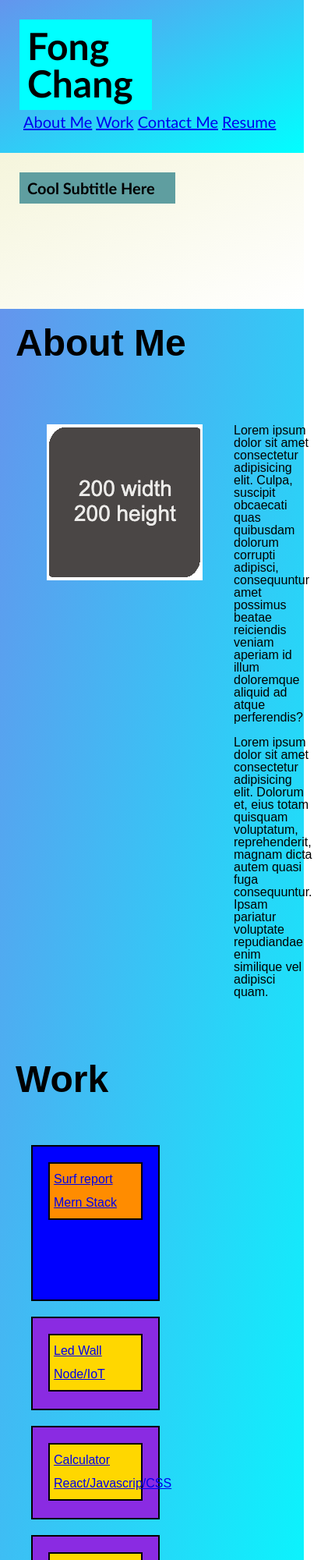
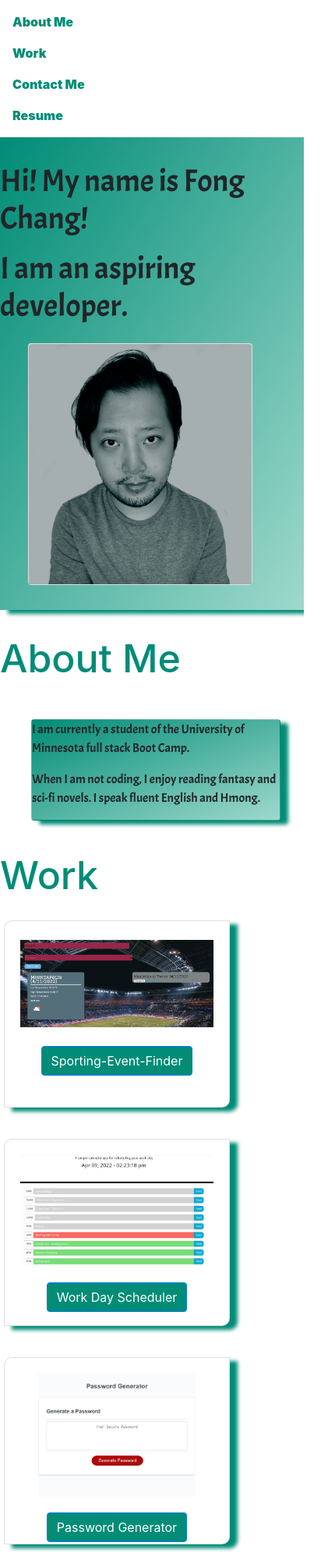
Before and after one commit to fchang1720/My-portfolio, a plain HTML site: page index.html in a window 390 px wide. Shown: the top 2000 px of the page at 78% size, 421 px wide, since content can reach past the window. Drawn offline with nearby package versions, Linux system fonts and the light colour scheme.

Commit message:
Updated my portfolio

```diff
--- a/assets/css/reset.css
+++ /dev/null
@@ -1,41 +0,0 @@
-* {
-    margin: 0;
-    padding: 0;
-    box-sizing: border-box;
-  }
-
-  html {
-    height: 100%;
-  }
-
-  body {
-    min-height: 100%;
-    line-height: 1;
-    font-family: sans-serif;
-  }
-
-  h1,
-  h2,
-  h3,
-  h4,
-  h5,
-  h6 {
-    font-size: 100%;
-  }
-
-  input,
-  select,
-  option,
-  optgroup,
-  textarea,
-  button,
-  pre,
-  code {
-    font-size: 100%;
-    font-family: inherit;
-  }
-
-  ol,
-  ul {
-    list-style: none;
-  }
--- a/assets/css/style.css
+++ b/assets/css/style.css
@@ -1,166 +1,96 @@
 * {
     box-sizing: border-box;
+}
 
+.jumbo {
+    background-image: linear-gradient(to bottom right, #008C76FF, #9ED9CCFF) ;
+    box-shadow: 10px 5px 5px #008C76FF;
+}
+.jumbo .banner {
+    display: flex;
+    justify-content: space-evenly;
+    align-items: center;
+    font-family: 'Acme', sans-serif;
+}
+
+.nav-text{
+    color: #008C76FF;
+    font-weight: bolder;
+}
+
+.about-text h2 {
+    color: #008C76FF;
+    font-size: 50px;
+}
+
+.about-content {
+    display: flex;
+    justify-content: space-evenly;
+    align-items: center;
+    font-family: 'Acme', sans-serif;
+    margin: 20px;
+    width: 100%;
+    border-radius: 10px 0 10px 0;
+}
+
+.about-contents {
+    background-image: linear-gradient(to bottom right, #008C76FF, #9ED9CCFF) ;
+    box-shadow: 10px 5px 5px #008C76FF;
+    align-items: center;
+    margin: 20px;
+    width: 100%;
+}
+.Work-text{
+    width: 30%;
+    justify-content: center;
 
 }
-.header{
-    padding: 25px;
-    font-family: 'Trebuchet MS', 'Lucida Sans Unicode', 'Lucida Grande', 'Lucida Sans', Arial, sans-serif;
-    background-image: linear-gradient(to bottom right,cornflowerblue, cyan);
-    color: black;
+
+.Work-text h2{
+    font-size: 50px;
+    color: #008C76FF;
 }
-.header h1 {
-    font-size: 48px;
-    background-color: aqua;
-    padding: 10px;
-    width: 20%;
+
+.Work-content{
+    width: 100%;
+
+    display: flex;
+    justify-content: center;
+
 }
 
 
-.header nav {
-
-    font-size: 20px;
-    padding: 5px;
+.Work-content .contents{
+    padding: 20px;
+    display: flex;
+    align-items: center;
+    margin: 20px;
+    box-shadow: 10px 5px 5px #008C76FF;
+    border-radius: 10px 0 10px 0;
+}
+.Work-content .contents:hover {
+    transform: scale(1.1);
 }
 
-
-
-.header2{
-    padding: 25px;
-    font-family: 'Trebuchet MS', 'Lucida Sans Unicode', 'Lucida Grande', 'Lucida Sans', Arial, sans-serif;
-    background-image: linear-gradient(to bottom right, beige, white);
-    height: 200px;
+.Work-content .contents .picture{
+    width: 100%;
+    height: 80%;
+    object-fit: contain;
 }
 
-.header2 h2{
-    font-size: 20px;
-    padding: 10px;
-    background-color: cadetblue;
-    width: 200px;
+.Work-content .contents .link-btn{
+   background-color: #008C76FF;
 }
 
-.one{
-    background-image: linear-gradient(to bottom right, cornflowerblue, cyan);
-}
-.one h1{
-    font-size: 48px;
-    padding: 20px;
+.Work-content .contents .link-btn:hover{
+    background-color: #9ED9CCFF;
+    color: black;
 }
 
-.five{
-    display: flex;
-    flex-direction: row;
-    padding: 40px;
-
+.contact-text {
+    width: 100%;
 }
-.info{
-
-    width: 60%;
-    padding: 20px;
+.contact-text h2{
+    font-size: 50px;
+    color: #008C76FF;
 }
-.picture{
-
-    padding: 20px;
-
-
-}
-.details{
-    display: flex;
-    flex-direction: row;
-    flex-wrap: wrap;
-    justify-content: flex-start;
-    line-height: 30px;
-    padding: 30px;
-
-}
-
-.flex-row{
-    border: 2px solid black;
-    width: 81%;
-    height: 200px;
-    padding: 20px;
-    margin: 10px;
-    background-color: blue ;
-
-}
-
-.flex-row:hover, .flex-row:active{
-    background-color: darkcyan;
-
-}
-.flex-row figure{
-    border: 2px solid black;
-    width: 200px;
-    padding: 5px;
-    background-color: darkorange;
-}
-
-.flex-row2{
-    border: 2px solid black;
-    width: 40%;
-    height: 120px;
-    padding: 20px;
-    margin: 10px;
-    background-color: blueviolet;
-}
-
-.flex-row2:hover, .flex-row:active{
-    background-color: darkturquoise;
-}
-.flex-row2 figure{
-    border: 2px solid black;
-    width: 40%;
-    padding: 5px;
-    background-color: gold;
-}
-
-
-@media screen and (max-width: 992px) {
-    .header h1{
-        width: 50%;
-    }
-
-    .flex-row2{
-    width: 50%;
-    }
-    .flex-row2 figure{
-    width: 50%;
-    }
-}
-
-@media screen and (max-width: 768px) {
-    .header h1{
-        width: 50%;
-    }
-    .flex-row{
-        width: 50%;
-    }
-    .flex-row figure{
-        width: 100%
-    }
-    .flex-row2{
-         width: 50%;
-    }
-    .flex-row2 figure{
-         width: 100%;
-    }
-}
-
-@media screen and (max-width: 576px) {
-    .header h1{
-        width: 50%;
-    }
-    .flex-row{
-        width: 50%;
-    }
-    .flex-row figure{
-        width: 100%
-    }
-    .flex-row2{
-        width: 50%;
-    }
-    .flex-row2 figure{
-        width: 100%;
-    }
-
-}
--- a/index.html
+++ b/index.html
@@ -4,106 +4,125 @@
     <meta charset="UTF-8">
     <meta http-equiv="X-UA-Compatible" content="IE=edge">
     <meta name="viewport" content="width=device-width, initial-scale=1.0">
-    <link rel="stylesheet"  href="./assets/css/reset.css">
+    <link rel="stylesheet" href="https://cdn.jsdelivr.net/npm/bootstrap@4.0.0/dist/css/bootstrap.min.css" integrity="sha384-Gn5384xqQ1aoWXA+058RXPxPg6fy4IWvTNh0E263XmFcJlSAwiGgFAW/dAiS6JXm" crossorigin="anonymous">
+    <link rel="preconnect" href="https://fonts.googleapis.com">
+    <link rel="preconnect" href="https://fonts.gstatic.com" crossorigin>
+    <link href="https://fonts.googleapis.com/css2?family=Acme&display=swap" rel="stylesheet">
     <link rel="stylesheet"  href="./assets/css/style.css">
-    <title>My portfolio</title>
+    <title>My portfolio demo</title>
 </head>
 <body>
-    <header class="header">
-        <h1>Fong Chang</h1>
-        <nav>
+    <nav class="navbar navbar-expand-lg   nav-text">
 
-            <a href="#About-Me">About Me</a>
-            <a href="#Work">Work</a>
-            <a href="#Contact-Me">Contact Me</a>
-            <a href="#Resume">Resume</a>
+        <div  id="navbarNav">
+          <ul class="navbar-nav">
+            <li class="nav-item">
+              <a class="nav-link nav-text" href="#About-Me">About Me </a>
+            </li>
+            <li class="nav-item">
+              <a class="nav-link nav-text" href="#Work">Work</a>
+            </li>
+            <li class="nav-item">
+              <a class="nav-link nav-text" href="#Contact-Me">Contact Me</a>
+            </li>
+            <li class="nav-item">
+              <a class="nav-link nav-text" href="./assets/css/images/My Resume.pdf" download>Resume</a>
+            </li>
+          </ul>
+        </div>
+
 
 
     </nav>
-    </header>
-    <header class="header2">
-        <h2>Cool Subtitle Here</h2>
-    </header>
-    <main>
-        <section class="one">
+    <div class="jumbotron jumbotron-fluid banner jumbo">
+        <div class="container col-12 banner row ">
+          <h1 class="display-5 col-6-md">
+              <p>Hi! My name is Fong Chang!</p>
+              <p>I am an aspiring developer.</p>
+            </h1>
 
-            <div id="About-Me" class="two">
-                <figure class="three">
-
-                    <h1 class="four">About Me</h1>
-                    <section class="five">
-                        <div class="picture">
-                            <img src="./assets/css/images/sample.jpg">
-                        </div>
-
-                        <article class="info">
-                            <p>Lorem ipsum dolor sit amet consectetur adipisicing elit. Culpa, suscipit obcaecati quas quibusdam dolorum corrupti adipisci, consequuntur amet possimus beatae reiciendis veniam aperiam id illum doloremque aliquid ad atque perferendis?</p><br>
-                            <p>Lorem ipsum dolor sit amet consectetur adipisicing elit. Dolorum et, eius totam quisquam voluptatum, reprehenderit, magnam dicta autem quasi fuga consequuntur. Ipsam pariatur voluptate repudiandae enim similique vel adipisci quam.</p>
-                        </article>
-
-
-                    </section>
-
-
-                </figure>
+          <div class="card photo col-6-md" style="width: 18rem;">
+            <img class="card-img-top" src="./assets/css/images/Portfolio Picture.jpg" alt="Portfolio picture">
 
         </div>
-
-            <div id="Work" class="two">
-                <figure class="three">
-                    <h1 class="four">Work</h1>
-                    <div class="details">
-                        <div class="flex-row">
-                            <figure class="surf">
-                                <a href="https://github.com/fchang1720/My-portfolio">Surf report<p>Mern Stack</p></a>
-                            </figure>
-                        </div>
-                        <div class="flex-row2">
-                            <figure>
-                                <a href="https://github.com/fchang1720/My-portfolio">Led Wall<p>Node/IoT</p></a>
-                            </figure>
-                        </div>
-                        <div class="flex-row2">
-                            <figure>
-                                <a href="https://github.com/fchang1720/My-portfolio">Calculator<p>React/Javascrip/CSS</p></a>
-                            </figure>
-                        </div>
-                        <div class="flex-row2">
-                            <figure>
-                                <a href="https://github.com/fchang1720/My-portfolio">Pastel Puzzles<p> Mern Stack</p></a>
-                            </figure>
-                        </div>
-                        <div class="flex-row2">
-                            <figure>
-                                <a href="https://github.com/fchang1720/My-portfolio">Run Buddy<p>HTML/CSS</p></a>
-                            </figure>
         </div>
 
     </div>
+         <div class="About-box col-12 row" id="About-Me">
+            <div class="about-text">
+                <h2>
+                    About Me
+                </h2>
+            </div>
+            <div class="about-content col-12-md row">
+                <div class="card col-8-md about-contents" style="width: 50rem; height: auto;">
+                    <p>
+                        I am currently a student of the University of Minnesota full stack Boot Camp.
+                    </p>
+                    <p>
+                        When I am not coding, I enjoy reading fantasy and sci-fi novels. I speak fluent English and Hmong.
+                    </p>
+                </div>
+            </div>
+        <div class="Work-box col-12 row" id="Work">
+            <div class="Work-text col-3-md">
+                <h2>
+                    Work
+                </h2>
+            </div>
+            <div class="Work-content col-12-md row">
+                <div class="card col-8-md contents" style="width: 25rem; height: 15rem;">
+                    <img class="card-img-top picture" src="./assets/css/images/sport screenshot.jpg" alt="Sporting Event Finder">
+                    <div class="card-body">
 
-                </figure>
+                      <a href="https://fchang1720.github.io/Sporting-Event-Finder/" class="btn btn-primary link-btn">Sporting-Event-Finder</a>
+                    </div>
+                </div>
+                <div class="card col-4-md contents" style="width: 25rem; height: 15rem;">
+                    <img class="card-img-top picture" src="./assets/css/images/Planner screenshot.jpg" alt="Scheduler">
+                    <div class="card-body">
+
+                      <a href="https://fchang1720.github.io/Work-Day-Scheduler/" class="btn btn-primary link-btn">Work Day Scheduler</a>
+                    </div>
+                </div>
+                <div class="card col-4-md contents" style="width: 25rem; height: 15rem;">
+                    <img class="card-img-top picture" src="./assets/css/images/Password Gen screenshot.jpg" alt="Password Generator">
+                    <div class="card-body">
+
+                      <a href="https://fchang1720.github.io/Password-Generator/" class="btn btn-primary link-btn">Password Generator</a>
+                    </div>
+                </div>
 
             </div>
+        </div>
+        <div class="contact-box col-12 row" id="Contact-Me">
+            <div class="contact-text">
+                <h2>
+                    Contact Me
+                </h2>
+            </div>
+            <nav class="navbar navbar-expand-lg   nav-text">
 
-            <div id="Contact-Me" class="two">
-                <figure class="three">
-                    <h1 class="four">Contact Me</h1>
-                        <div class="details">
-                             <nav>
-                                <a href="#">555.555.5555</a>
-                                <a href="#">FongChang@website.com</a>
-                                <a href="#">GitHub</a>
-                                <a href="#">Twitter</a>
-                                <a href="#">Spotify</a>
+                <div  id="navbarNav">
+                  <ul class="navbar-nav">
+                    <li class="nav-item">
+                      <a class="nav-link nav-text" href="mailto: fchang1720@gmail.com"> Email </a>
+                    </li>
+                    <li class="nav-item">
+                      <a class="nav-link nav-text" href="https://www.linkedin.com/in/fong-chang-454514231">LinkedIn</a>
+                    </li>
+                    <li class="nav-item">
+                      <a class="nav-link nav-text" href="https://github.com/fchang1720">Git Hub</a>
+                    </li>
+
+                  </ul>
+                </div>
+
+
+
             </nav>
         </div>
+    </div>
 
-                </figure>
-
-
-            </div>
-        </section>
-
-    </main>
 </body>
 </html>
```
Also changed, not shown: assets/css/images/Password Gen screenshot.jpg (added), assets/css/images/Planner screenshot.jpg (added), assets/css/images/Portfolio Picture.jpg (added), assets/css/images/sample.jpg (deleted), assets/css/images/sport screenshot.jpg (added), 1 other file. Lines whose indentation alone changed are shown as unchanged.
